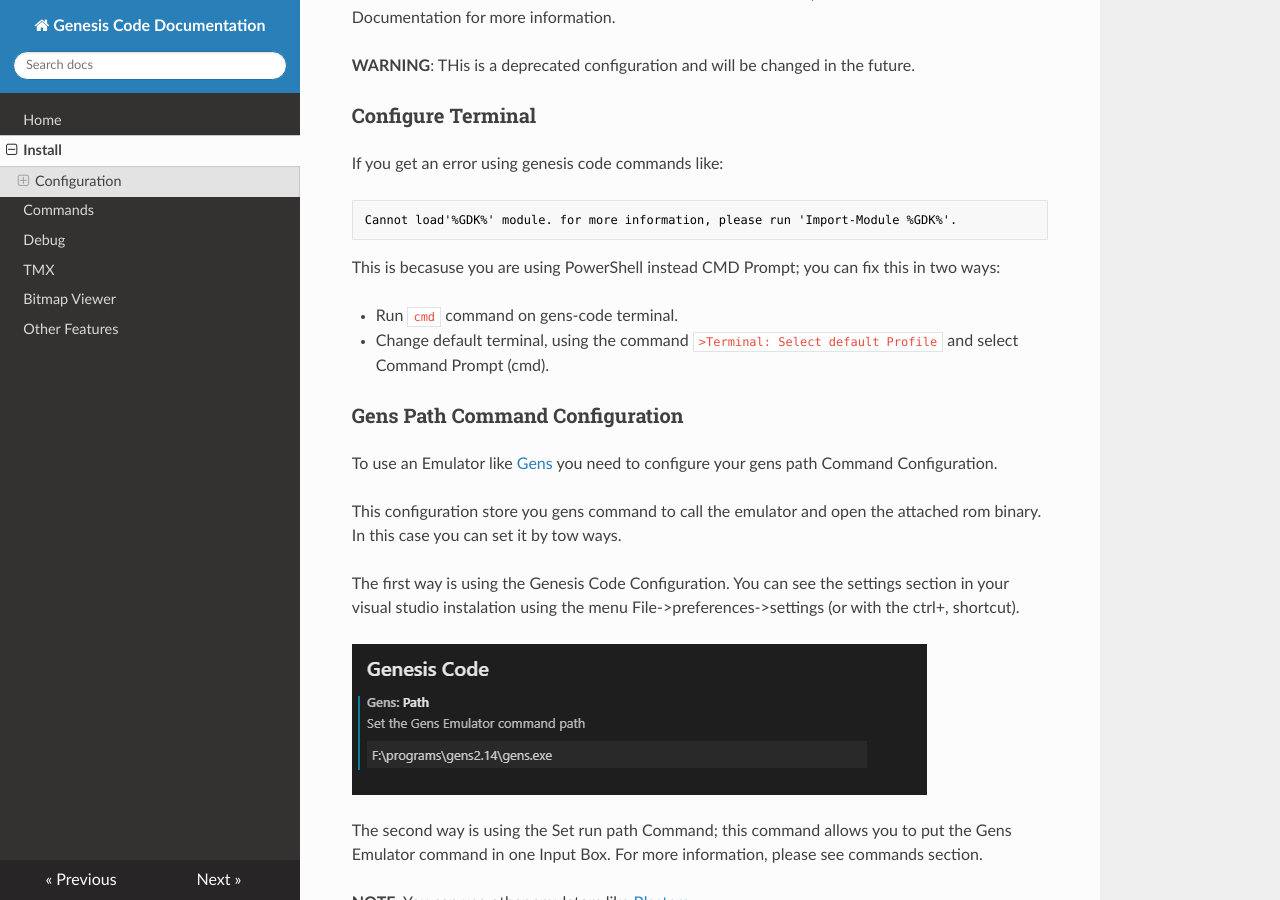
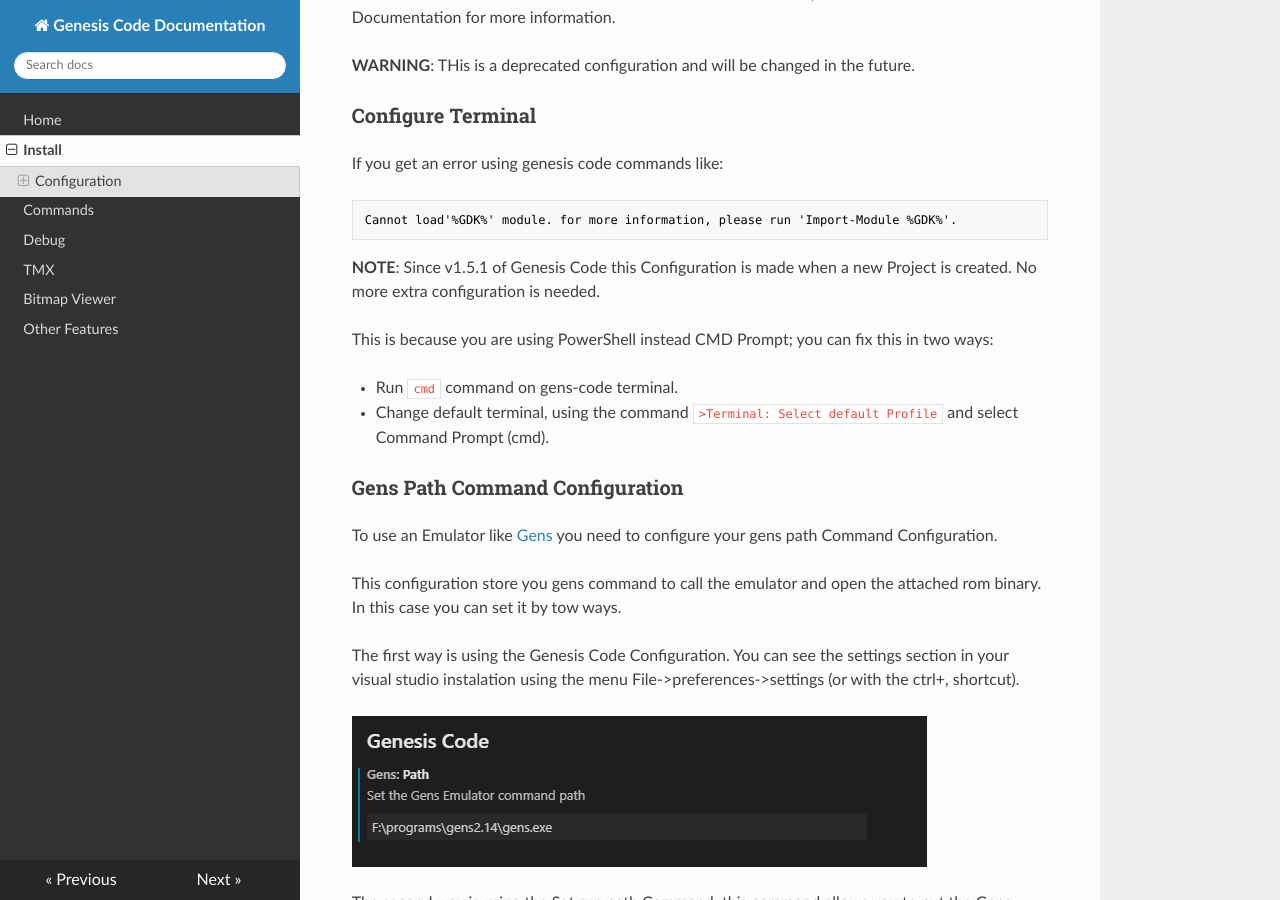
Before and after one commit to zerasul/genesis-code-docs, an MkDocs documentation site: the page built from docs/install.md, in a window 1280 px wide and 900 px high, scrolled down 3874 px. Built offline with MkDocs 1.6.1, drawn with Linux system fonts in a browser that asks for light colours; nearby versions of some CDN libraries.

Commit message:
add 1.5.1 info

````diff
--- a/docs/install.md
+++ b/docs/install.md
@@ -142,7 +142,9 @@
 Cannot load'%GDK%' module. for more information, please run 'Import-Module %GDK%'.
 ```
 
-This is becasuse you are using PowerShell instead CMD Prompt; you can fix this in two ways:
+**NOTE**: Since v1.5.1 of Genesis Code this Configuration is made when a new Project is created. No more extra configuration is needed.
+
+This is because you are using PowerShell instead CMD Prompt; you can fix this in two ways:
 
 * Run ```cmd``` command on gens-code terminal.
 * Change default terminal, using the command ```>Terminal: Select default Profile``` and select Command Prompt (cmd).
````
Also changed, not shown: docs/commands.md (+2 -0 lines).
